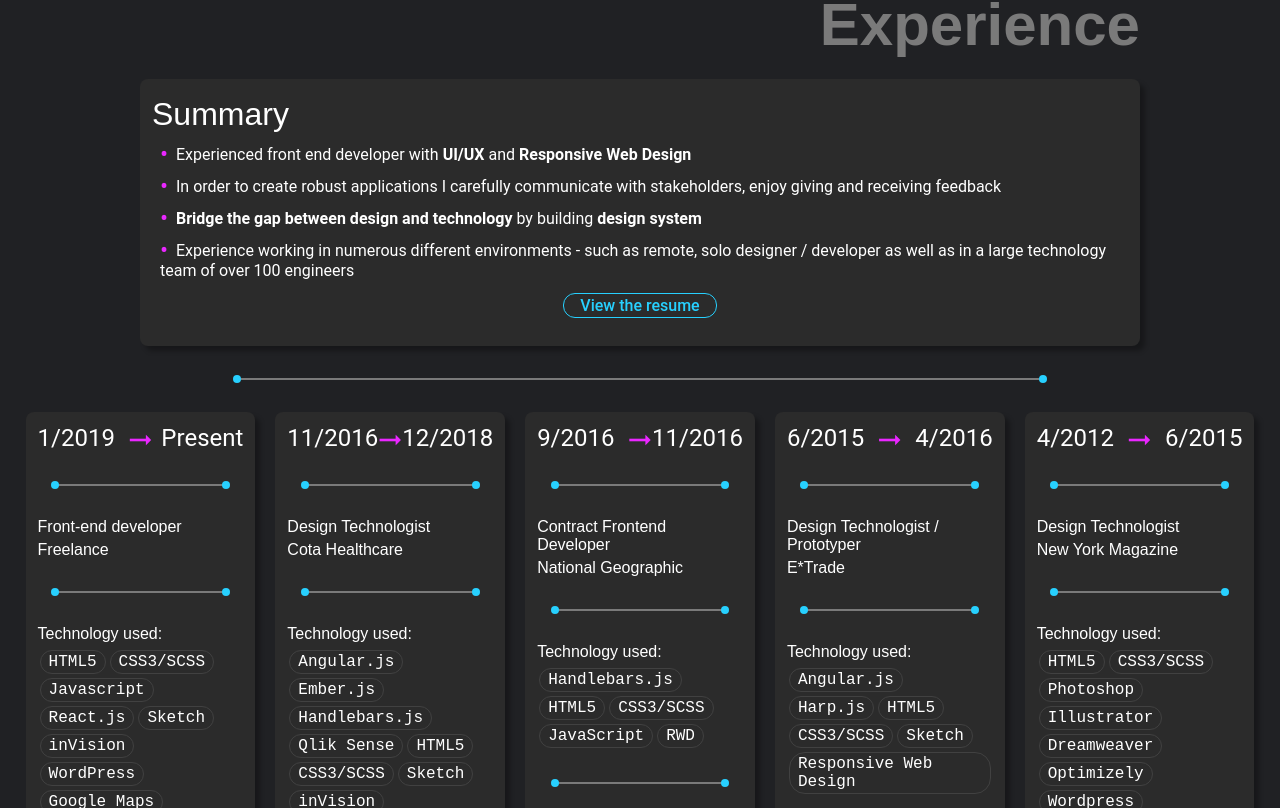
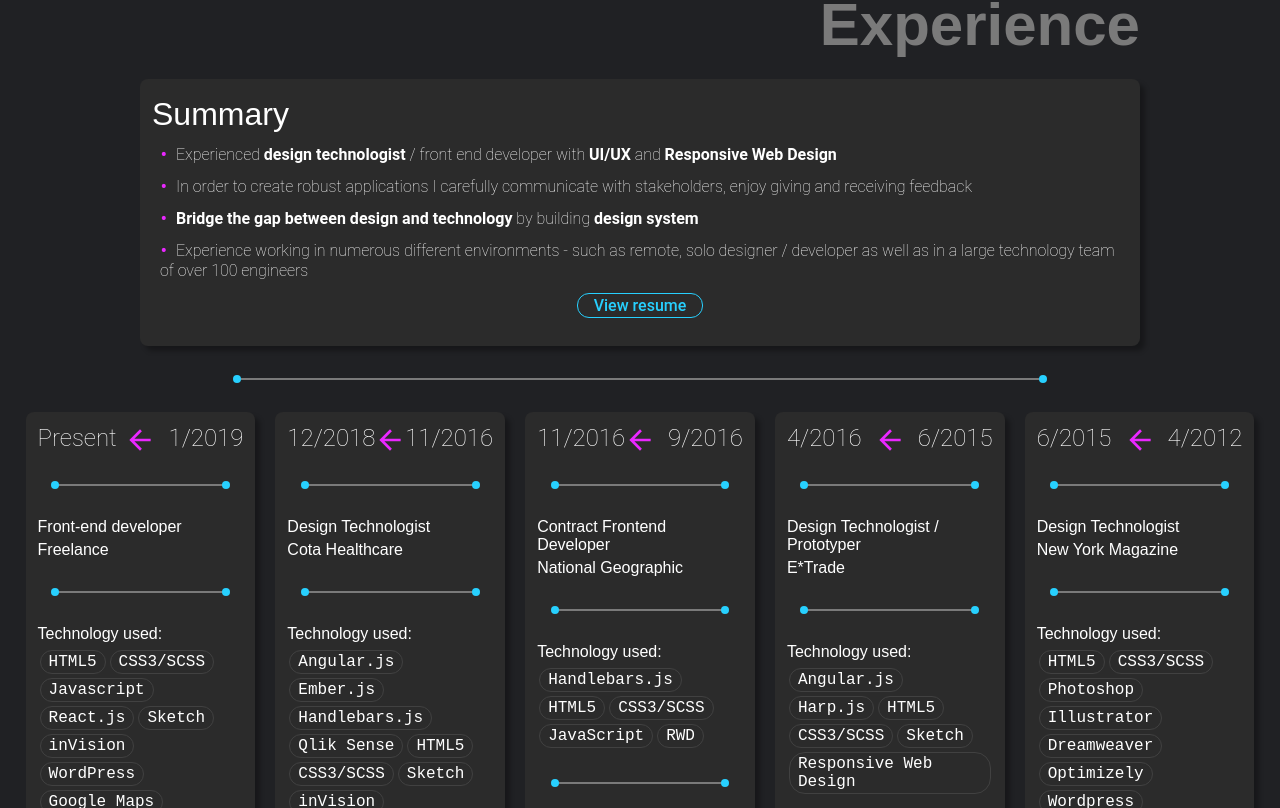
Before and after one commit to peeweemiwie/miwa-kaur-19122021, a React (Create React App) app: page / in a window 1280 px wide. Shown: the part 1012-1820 px from the top of the page. Built offline with nearby package versions, Linux system fonts and the light colour scheme.

Commit message:
Minor changes - icons, text, styles

```diff
--- a/src/component/Experience/Experience.js
+++ b/src/component/Experience/Experience.js
@@ -1,3 +1,4 @@
+import { MdArrowBack } from 'react-icons/md';
 import { FlexRow } from '../shared/Flex';
 import { Container, Row, ButtonContainer } from '../shared/Wrapper';
 import { ExperienceArray } from '../../data/experience';
@@ -5,7 +6,6 @@ import { SectionTitle } from '../shared/Typography';
 import { Hr } from '../shared/Hr';
 import { KeywordList } from '../shared/Lists';
 import { DateList, DetailList } from './Experience.styled';
-import { IconArrow } from '../shared/Icons';
 import { CardTitle, StyledCard } from '../shared/Card';
 import { AnchorButtonOutline } from '../shared/Buttons';
 import { Color } from '../variables';
@@ -15,9 +15,9 @@ const Experience = () => {
 	const cards = ExperienceArray.map((el, index) => (
 		<StyledCard key={`experience${index}`}>
 			<DateList>
+				<li>{el.dateEnd}</li>
 				<li>{el.dateStart}</li>
-				<li>{el.dateEnd}</li>
-				<IconArrow />
+				<MdArrowBack />
 			</DateList>
 			<Hr />
 			<h4>{el.title}</h4>
@@ -51,7 +51,8 @@ const Experience = () => {
 					<CardTitle>Summary</CardTitle>
 					<DetailList>
 						<li>
-							Experienced front end developer with <strong>UI/UX</strong> and{' '}
+							Experienced <strong>design technologist</strong> / front end
+							developer with <strong>UI/UX</strong> and{' '}
 							<strong>Responsive Web Design</strong>
 						</li>
 						<li>
@@ -75,7 +76,7 @@ const Experience = () => {
 							rel='noreferrer'
 							color={primary}
 						>
-							View the resume
+							View resume
 						</AnchorButtonOutline>
 					</ButtonContainer>
 				</StyledCard>
--- a/src/component/Experience/Experience.styled.js
+++ b/src/component/Experience/Experience.styled.js
@@ -7,7 +7,7 @@ const { accent } = Color;
 export const DateList = styled(ListFlexRow)`
 	justify-content: space-between;
 	position: relative;
-	.icon {
+	svg {
 		color: ${accent};
 		font-size: ${fontLg};
 		position: absolute;
--- a/src/component/Intro/Contents.js
+++ b/src/component/Intro/Contents.js
@@ -39,9 +39,9 @@ export const MoreContent = () => {
 	return (
 		<>
 			<p>
-				Anyway when I'm not coding, there are a lot of things that I enjoy. As I
-				mentioned earlier, I am an avid home cook. In fact I started a Youtube
-				channel called
+				<strong>In my free time</strong>, there are a lot of things that I
+				enjoy. As I mentioned earlier, I am an avid home cook. In fact I started
+				a <strong>Youtube channel</strong> called
 				<AnchorButtonUnderline
 					href='https://www.youtube.com/channel/UCYgA0xoTDkBGKDKRevWIweA'
 					color={primary}
--- a/src/component/Intro/Intro.styled.js
+++ b/src/component/Intro/Intro.styled.js
@@ -2,15 +2,6 @@ import styled from 'styled-components';
 import { FontSize, Color } from '../variables';
 const { fontReg } = FontSize;
 const { white } = Color;
-
-export const StyledFigure = styled.figure`
-	margin: 0;
-	overflow: hidden;
-	width: 25rem;
-	img {
-		max-width: 100%;
-	}
-`;
 
 export const StyledIntro = styled.div`
 	li,
@@ -19,7 +10,7 @@ export const StyledIntro = styled.div`
 		font-size: ${fontReg};
 	}
 	figure {
-		margin: 0;
+		margin: 2rem 0 0;
 		overflow: hidden;
 		max-width: 25rem;
 		img {
--- a/src/component/shared/Card.js
+++ b/src/component/shared/Card.js
@@ -11,6 +11,9 @@ export const DefaultCard = styled.div`
 	box-shadow: ${({ theme }) => theme.shadow};
 	color: ${white};
 	padding: 1.2rem;
+	li {
+		font-weight: 200;
+	}
 `;
 
 export const StyledCard = styled(DefaultCard)`
--- a/src/component/shared/Icons.js
+++ /dev/null
@@ -1,5 +0,0 @@
-import 'material-icons/iconfont/material-icons.css';
-
-export const IconArrow = () => {
-	return <span className='icon material-icons-outlined'>arrow_right_alt</span>;
-};
```
Also changed, not shown: 1 other file (tests, documents, lock files or other folders).
